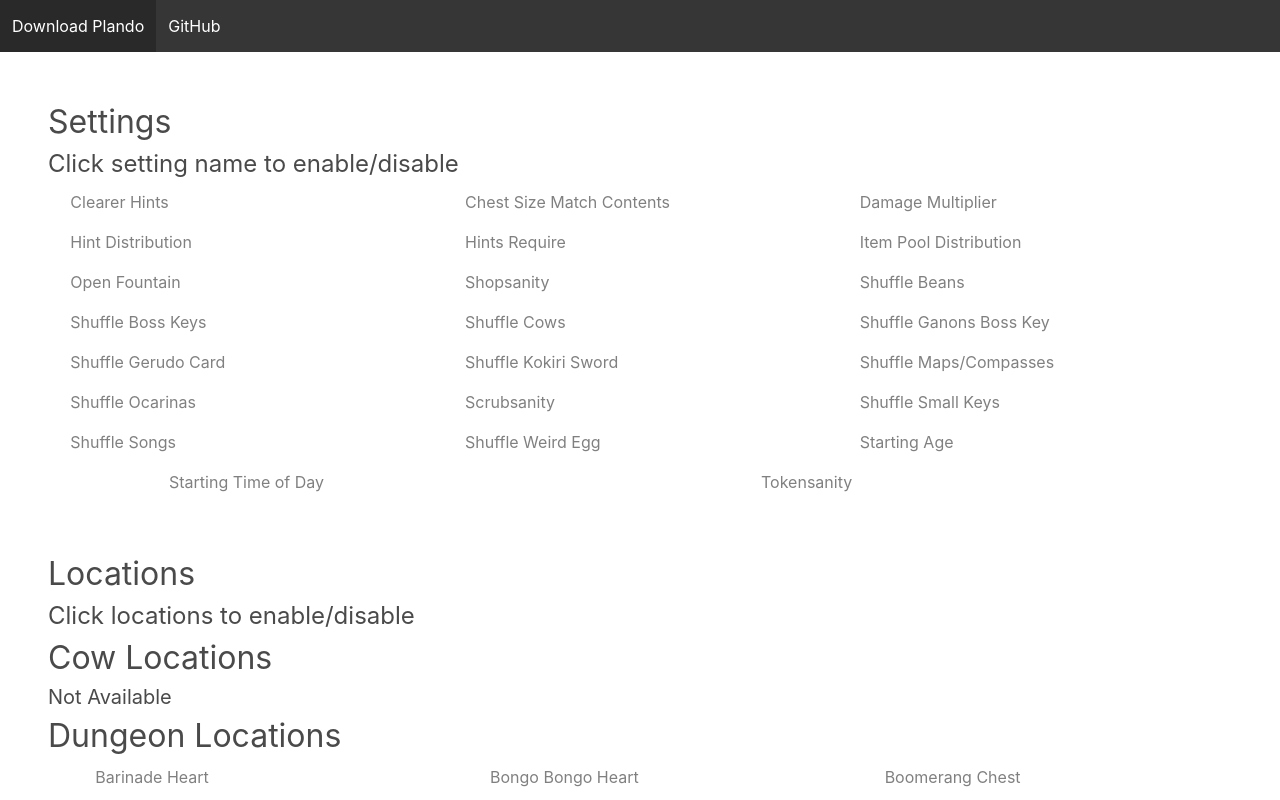
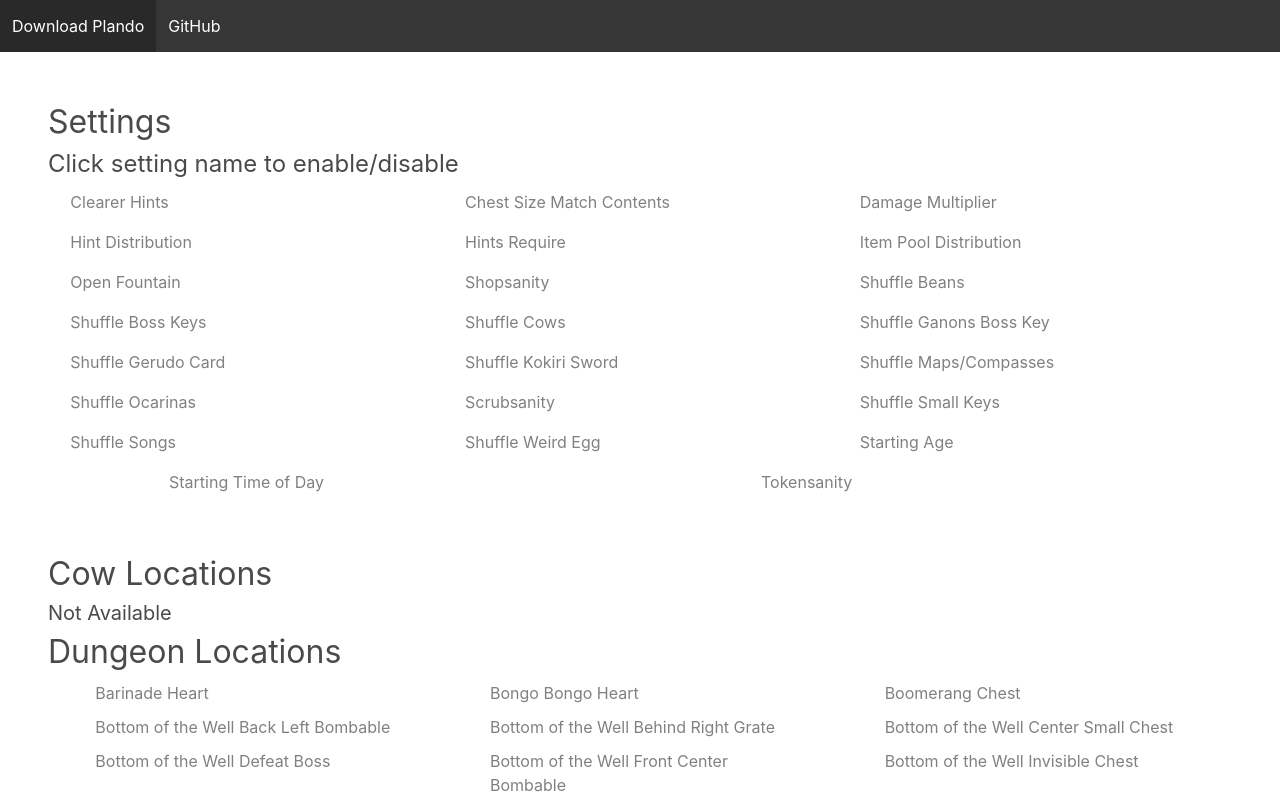
Before and after one commit to brakkum/plando.brakke.dev, a React (Create React App) app: page / in a window 1280 px wide. Shown: the top 800 px of the page. Built offline with nearby package versions, Linux system fonts and the light colour scheme.

Commit message:
remove instruction

```diff
--- a/src/PlandoGenerator.tsx
+++ b/src/PlandoGenerator.tsx
@@ -302,8 +302,6 @@ function PlandoGenerator() {
 
             {/* locations that are open based on settings */}
             <div className="plando-locations section">
-                <h3 className="is-size-3">Locations</h3>
-                <h4 className="is-size-4">Click locations to enable/disable</h4>
                 {/* cows */}
                 <LocationPoolDisplay
                     name={"Cow Locations"}
```
